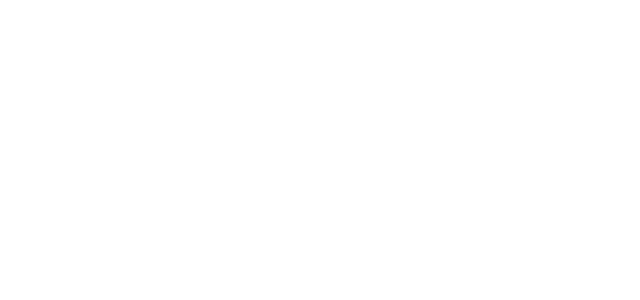
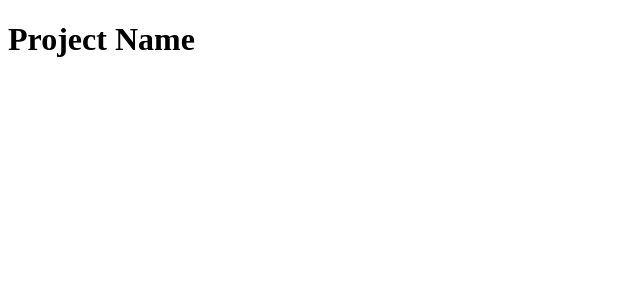
Before and after one commit to AntonioNtV/vuejs-masterclass, a Vue app: page /projects/1 in a window 1280 px wide. Before the commit this address had no page. Shown: the top 300 px of the page, without its empty margins (0-640 px from the left). Built offline with nearby package versions, Linux system fonts and the light colour scheme.

Commit message:
feat: dynamic endpoints

```diff
--- a/src/router/index.ts
+++ b/src/router/index.ts
@@ -12,9 +12,12 @@
     {
       path: '/projects',
       name: 'projects',
-      component: () => {
-        import('@/views/ProjectsView.vue')
-      }
+      component: () => import('@/views/ProjectsView.vue')
+    },
+    {
+      path: '/projects/:id',
+      name: 'single-project',
+      component: () => import('@/views/SingleProjectView.vue')
     }
   ]
 })
--- /dev/null
+++ b/src/views/SingleProjectView.vue
@@ -0,0 +1,7 @@
+<script setup lang="ts"></script>
+
+<template>
+  <div>
+    <h1>Project Name</h1>
+  </div>
+</template>
```
